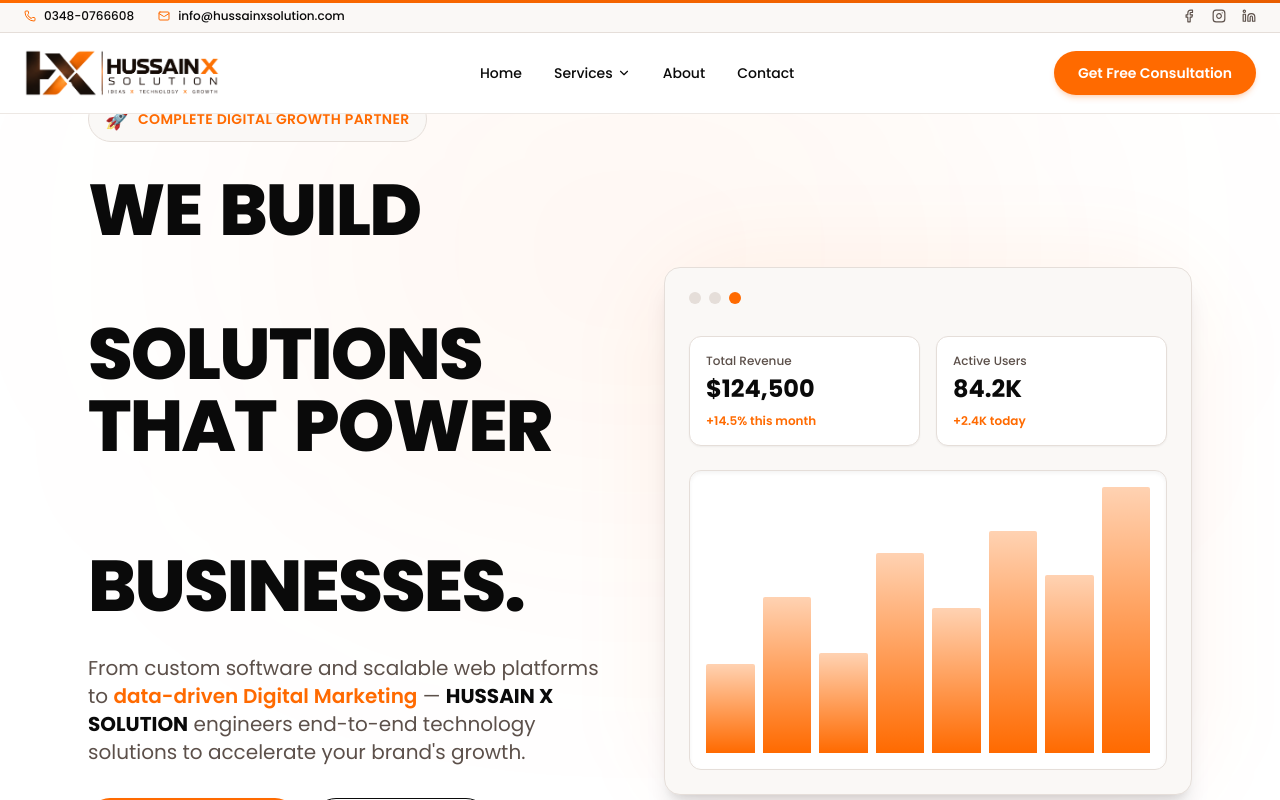
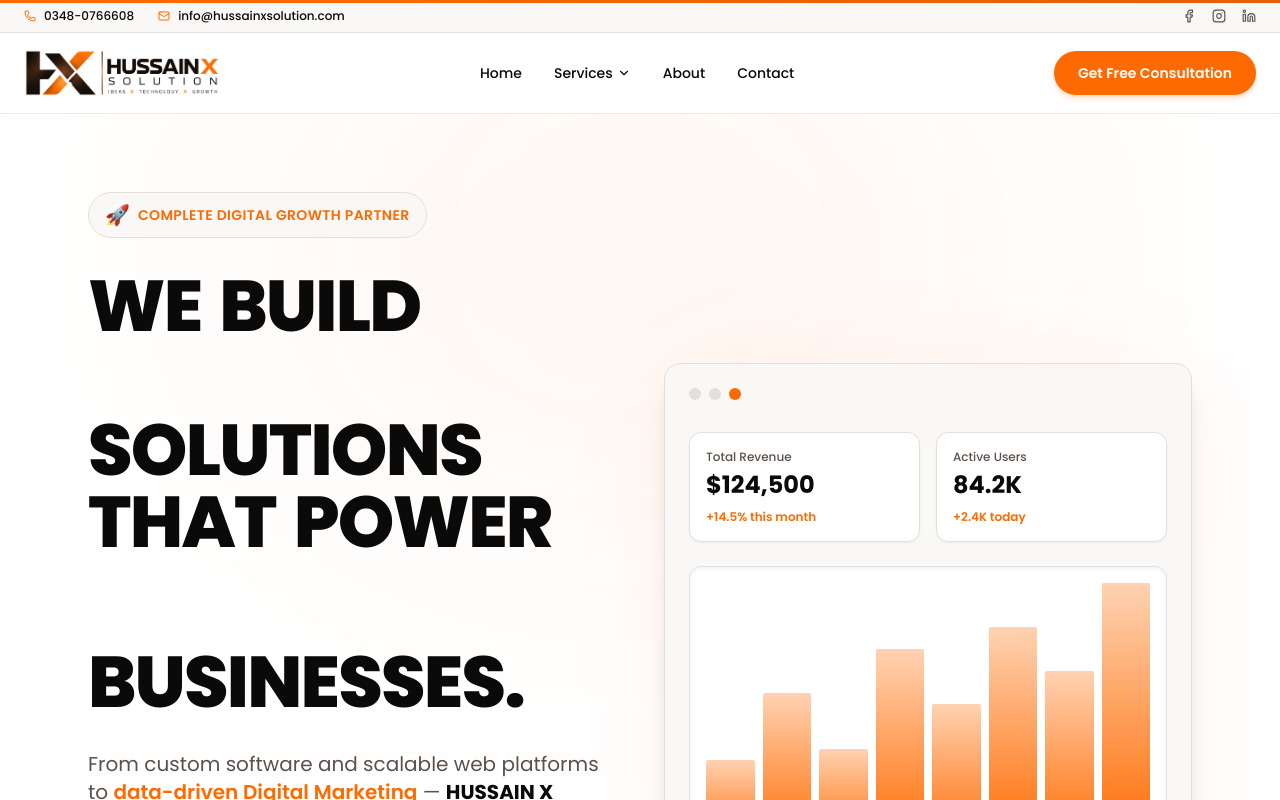
Before and after one commit to ali128664-hue/hussain-x-company, a React (Vite) app: page / in a window 1280 px wide. Shown: the top 800 px of the page. Built offline with nearby package versions, Linux system fonts and the light colour scheme.

Commit message:
Fix hero section top padding so badge is not covered by fixed navbar

```diff
--- a/src/components/sections/HeroSection.tsx
+++ b/src/components/sections/HeroSection.tsx
@@ -17,7 +17,7 @@
   const opacityDashboard = useTransform(scrollYProgress, [0, 0.8], [1, 0]);
 
   return (
-    <section ref={containerRef} className="relative min-h-screen flex items-center justify-center pt-24 pb-16 bg-[#FFFFFF] overflow-hidden">
+    <section ref={containerRef} className="relative min-h-screen flex items-center justify-center pt-36 md:pt-44 lg:pt-48 pb-16 lg:pb-24 bg-[#FFFFFF] overflow-hidden">
       <div className="absolute top-0 left-1/2 -translate-x-1/2 w-[800px] h-[500px] bg-[#FF6A00]/5 blur-[140px] rounded-full pointer-events-none" />
 
       <div className="container mx-auto px-6 max-w-6xl relative z-10 grid lg:grid-cols-2 gap-12 items-center">
```
